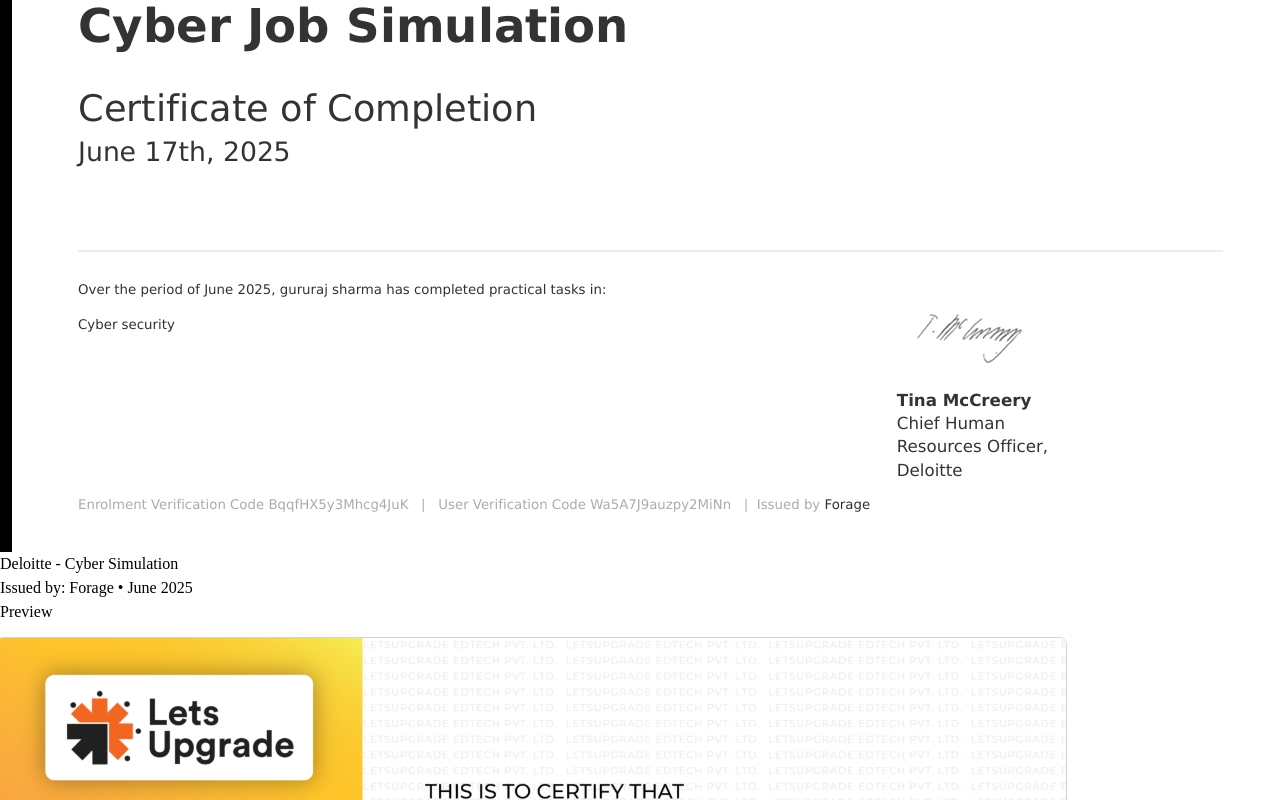
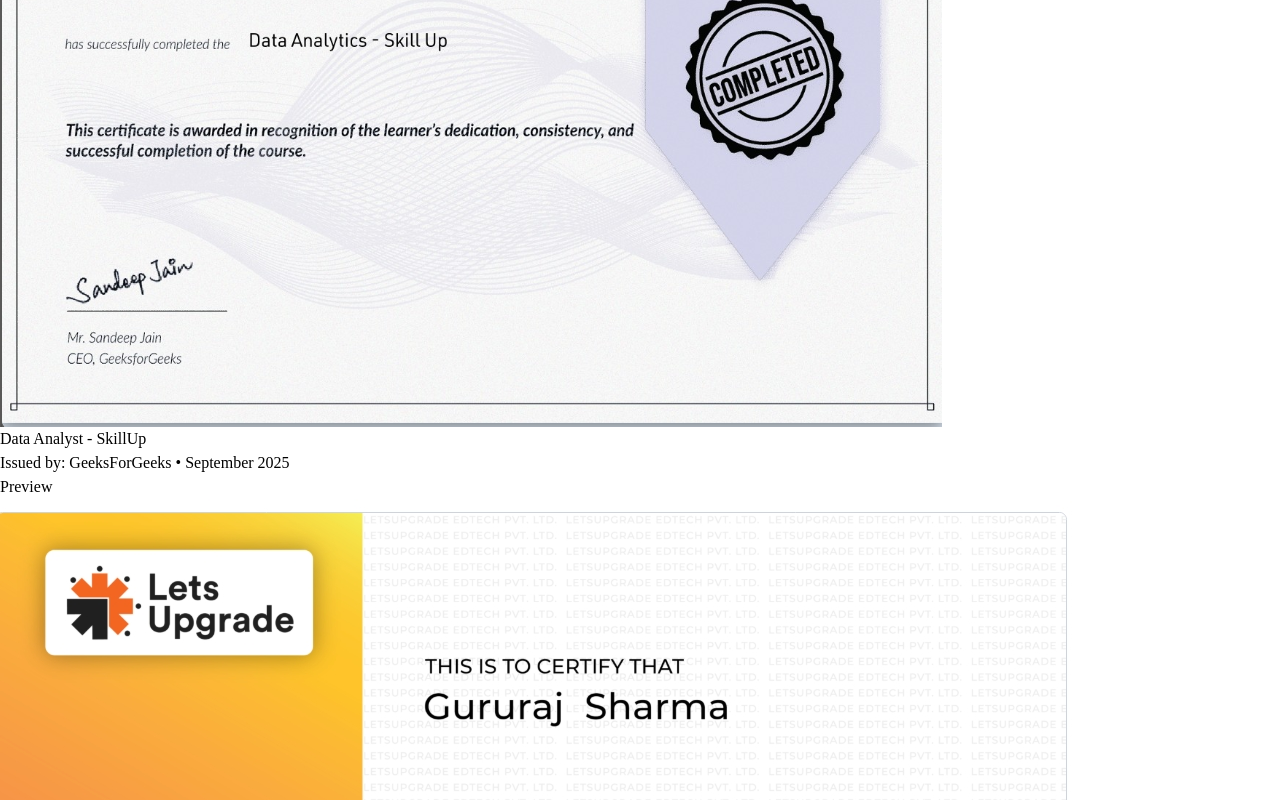
Before and after one commit to CODERGURU26/Portfolio, a React (Vite) app in the folder portfolio/: page / in a window 1280 px wide. Shown: the part 7007-7807 px from the top of the page. Built offline with nearby package versions, Linux system fonts and the light colour scheme.

Commit message:
Certificate section

```diff
--- a/portfolio/src/components/CertificateSection.jsx/CertificateMain.jsx
+++ b/portfolio/src/components/CertificateSection.jsx/CertificateMain.jsx
@@ -5,17 +5,17 @@
 const certificates = [
   {
     title: 'Full Stack Web Development - SkillUp',
-    issuer: 'Forage',
+    issuer: 'GeeksforGeeks',
     date: 'December 2025',
     link: 'https://www.geeksforgeeks.org/certificate/c83f39b6170f19185e4d40e8769d8cd3',
     img: '../../Full Stack GFG.jpeg',
   },
   {
-    title: 'Deloitte - Cyber Simulation',
-    issuer: 'Forage',
-    date: 'June 2025',
-    link: 'https://forage-uploads-prod.s3.amazonaws.com/completion-certificates/9PBTqmSxAf6zZTseP/E9pA6qsdbeyEkp3ti_9PBTqmSxAf6zZTseP_Wa5A7J9auzpy2MiNn_1750129319182_completion_certificate.pdf',
-    img: '../../delliote cyber.jpeg',
+    title: 'Data Analyst - SkillUp',
+    issuer: 'GeeksForGeeks',
+    date: 'September 2025',
+    link: 'https://www.geeksforgeeks.org/certificate/18c3155191a93c8b8e15d3e0500a799f?utm_source=socials&utm_medium=cc_link',
+    img: '../../Data Analyst GFG.png',
   },
   {
     title: 'HTML & CSS Bootcamp by letsUpgrade',
```
Also changed, not shown: portfolio/public/Data Analyst GFG.png (added), portfolio/public/Data Science Infosys.png (added).
